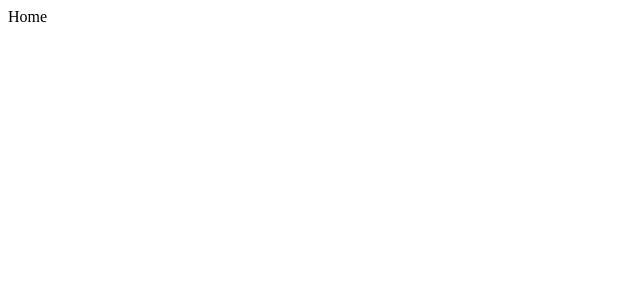
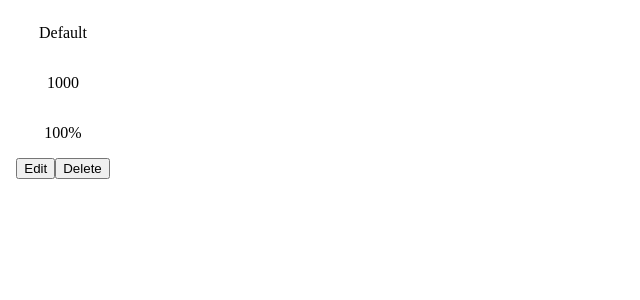
Before and after one commit to jibarradelgado/portfolio-front, a React app: page / in a window 1280 px wide. Shown: the top 300 px of the page, without its empty margins (0-640 px from the left). Built offline with nearby package versions, Linux system fonts and the light colour scheme.

Commit message:
Added Asset component

```diff
--- a/package.json
+++ b/package.json
@@ -37,6 +37,7 @@
   },
   "dependencies": {
     "react": "^18.0.0",
-    "react-dom": "^18.0.0"
+    "react-dom": "^18.0.0",
+    "styled-components": "^5.3.5"
   }
 }
--- /dev/null
+++ b/src/App.js
@@ -0,0 +1,8 @@
+import React from "react";
+import { Asset } from './components/Asset';
+
+export const App = () => (
+  <div>
+    <Asset />
+  </div>
+)
--- /dev/null
+++ b/src/components/Asset/index.js
@@ -0,0 +1,16 @@
+import React from "react";
+import { MainContainer, InfoContainer, ButtonContainer, Paragraph } from "./styles";
+
+export const Asset = ({ name = "Default", value = 1000 }) => (
+  <MainContainer>
+    <InfoContainer>
+      <Paragraph>{name}</Paragraph>
+      <Paragraph>{value}</Paragraph>
+      <Paragraph>100%</Paragraph>
+    </InfoContainer>
+    <ButtonContainer>
+      <button>Edit</button>
+      <button>Delete</button>
+    </ButtonContainer>
+  </MainContainer>
+);
--- /dev/null
+++ b/src/components/Asset/styles.js
@@ -0,0 +1,22 @@
+import styled from 'styled-components'
+
+export const MainContainer = styled.div`
+  max-width: 110px;
+`
+export const InfoContainer = styled.div`
+  display: flex;
+  flex-direction: column;
+  align-items: center;
+  justify-content: center;
+`
+
+export const ButtonContainer = styled.div`
+  display: flex;
+  flex-direction: row;
+  align-items: center;
+  justify-content: center;
+`
+
+export const Paragraph = styled.p`
+  text-align: center;
+`
--- a/src/index.js
+++ b/src/index.js
@@ -1,6 +1,7 @@
 import React from 'react';
 import { createRoot } from 'react-dom/client';
+import { App } from './App';
 
 const container = document.getElementById('app');
 const root = createRoot(container);
-root.render(<div>Home</div>);
+root.render(<App />);
```
Also changed, not shown: src/components/AssetList/index.js (added), 1 other file (tests, documents, lock files or other folders).
